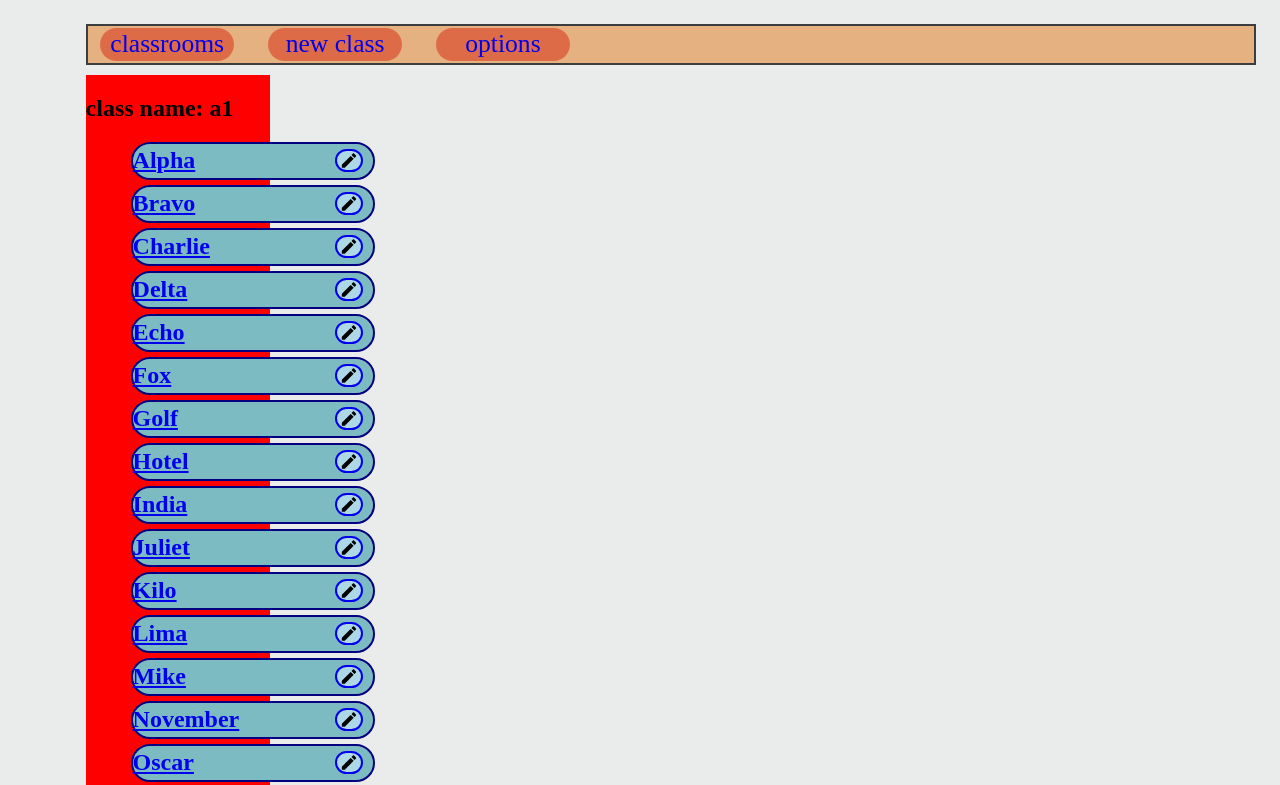
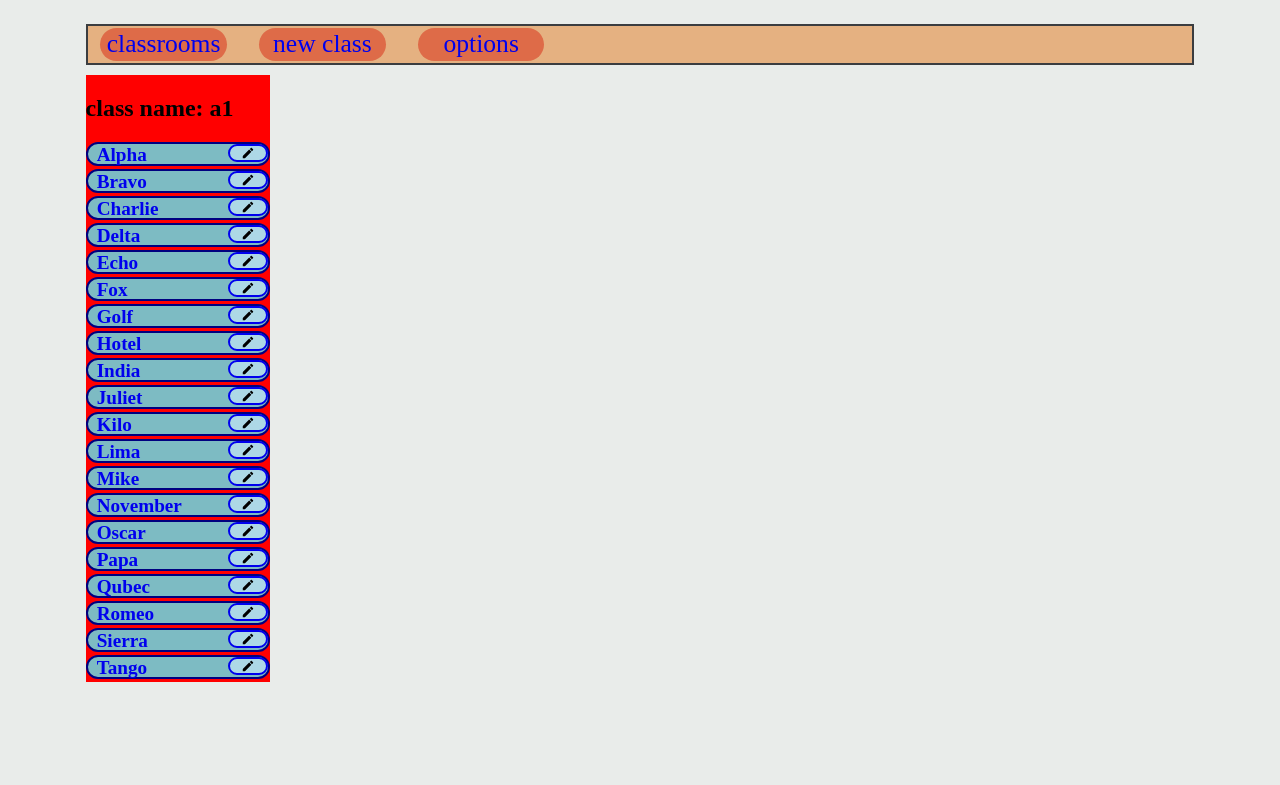
Before and after one commit to gulilo/Classroom, a React (Create React App) app: page /classroom/0 in a window 1280 px wide. Shown: the top 785 px of the page. Built offline with nearby package versions, Linux system fonts and the light colour scheme.

Commit message:
fixed sizing problem in classlist styles

```diff
--- a/src/Components/ChooseClass.jsx
+++ b/src/Components/ChooseClass.jsx
@@ -12,13 +12,13 @@ class ChooseClass extends Component {
   render() {
     return (
       <div className={Style_MainGrid.AppMainArea}>
-        <ul className={Style_classroomList.listStyle}>
+        <span className={Style_classroomList.listStyle}>
         {classes.map((room) => (
             <li key={room.id} className={Style_classroomList.lineStyle}>
               <Link className={Style_classroomList.classLink} to={`/classroom/${room.id}`}>{room.name} </Link>
             </li>
           ))}
-        </ul>
+        </span>
       </div>
     );
   }
--- a/src/Components/StudentList.jsx
+++ b/src/Components/StudentList.jsx
@@ -20,19 +20,21 @@ class StudentList extends Component {
     if (this.state.students[0].id === -1) return null;
     return (
       <div>
-        <ul className={listStyle.studentList}>
+        <span className={listStyle.studentList}>
           {this.state.students.map((student) => (
             <li className={listStyle.studentItem} key={student.id}>
-              <Link to={`${this.props.classId}/student/${student.id}`}>
+              <Link className={listStyle.StudentLink} to={`${this.props.classId}/student/${student.id}`}>
                 {student.name}
               </Link>
+
               <Link
-                className={`${Buttons.editButton}, ${listStyle.StudentEditButton}`}
+                className={listStyle.StudentEditButton}
                 to={`${this.props.classId}/student/${student.id}/edit`}
               ></Link>
+
             </li>
           ))}
-        </ul>
+        </span>
       </div>
     );
   }
--- a/src/cssFiles/ClassroomStyle.module.css
+++ b/src/cssFiles/ClassroomStyle.module.css
@@ -4,39 +4,57 @@ body{
     height: 10vh;
 }
 .studentList{
-    list-style-type: decimal;
-    height: 10%;
+
 }
 .studentList > .studentItem{
     display: flex;
+    box-sizing: border-box;
+
+    justify-content: space-between;
+    align-content: center;
+
     font-size: 1.5rem;
     font-weight: bold;
     text-transform: capitalize;
     text-decoration: none;
 
+
     height: 3vh;
     min-height: 1rem;
 
-    width: 20rem;
-    min-width: 5rem;
-    max-width: 15rem;
 
-    margin: 5px;
+
     border : 2px navy solid;
     border-radius: 50px;
     background-color: var(--middle-blue);
 
-    padding: 5px 0px;
-    align-items: center;
-    justify-content: space-between;
+    padding: 0px 0px;
+
+    margin-bottom: 3px;
+
 
 
 }
+.studentList > .studentItem > .StudentLink{
+    display: flex;
+    text-decoration: none;
+    width: 70%;
+    height: 20%;
+    align-items: flex-start;
+    justify-content: flex-start;
+    margin-left: 5%;
+
+    font-size: 80%;
+}
+
 .studentList > .studentItem > .StudentEditButton{
-    height: 80%;
-    padding-left: 10%;
 
-    margin-right: 10px;
+
+    width: 20%;
+    height: 70%;
+
+
+    justify-self: left;
 
     border-radius: 0.9em;
     border-style: solid;
@@ -46,5 +64,5 @@ body{
     background-image: url("/icons1/create-24px.svg");
     background-repeat: no-repeat;
     background-size: 100% 100%;
-    justify-self: flex-end;
+
 }
--- a/src/cssFiles/MainGridLayout.module.css
+++ b/src/cssFiles/MainGridLayout.module.css
@@ -12,13 +12,11 @@ body
 
     display: grid;
     grid-template-rows: 5vh clac(100%-15vh) 10vh;
-    grid-template-columns: 5% minmax(100px, 15%) minmax(100px, 15%) auto;
+    grid-template-columns: 5% minmax(100px, 15%) minmax(100px, 15%) minmax(50%, 90%) 5%;
 
     row-gap: 10px;
 
     margin: 3vh;
-
-
 
 
 }
--- a/src/cssFiles/classroomList.module.css
+++ b/src/cssFiles/classroomList.module.css
@@ -16,36 +16,35 @@
 
 .listStyle{
 
-    list-style-type: none;
-    color: orange;
-
+   display: flex;
+   flex-direction: column;
 
 }
 
 .listStyle > .lineStyle{
 
     display: flex;
+    box-sizing: border-box;
+
     font-size: 1.5rem;
     font-weight: bold;
     text-transform: capitalize;
     text-decoration: none;
 
+
     height: 3vh;
     min-height: 1rem;
 
-    width: 20rem;
-    min-width: 5rem;
-    max-width: 8rem;
+    width: 100%;
 
-    margin: 5px;
+
     border : 2px navy solid;
     border-radius: 50px;
     background-color: var(--middle-blue);
 
-    padding: 5px 0px;
-    align-items: center;
-    justify-content: center;
+    padding: 0px 0px;
 
+    margin-bottom: 3px;
 
 }
 
--- a/src/cssFiles/simpleButtons.module.css
+++ b/src/cssFiles/simpleButtons.module.css
@@ -1,9 +1,12 @@
 
-
+.AutoButtonSpace{
+    height: 80%;
+    width: 80%;
+}
 .editButton{
 
-    width: 2em;
-    height: 2em;
+    width: 80%;
+    height: 80%;
     border-radius: 0.9em;
     border-style: solid;
     border-width: 0.1em;
```
